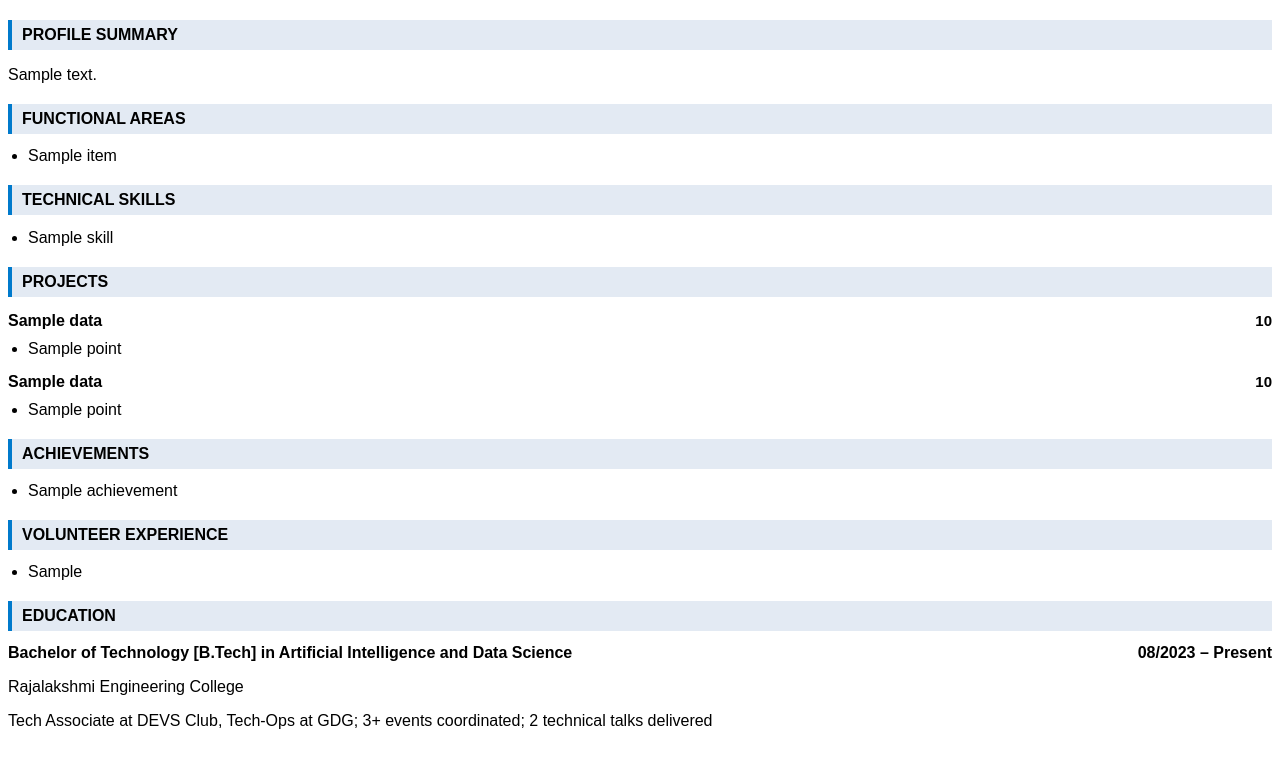
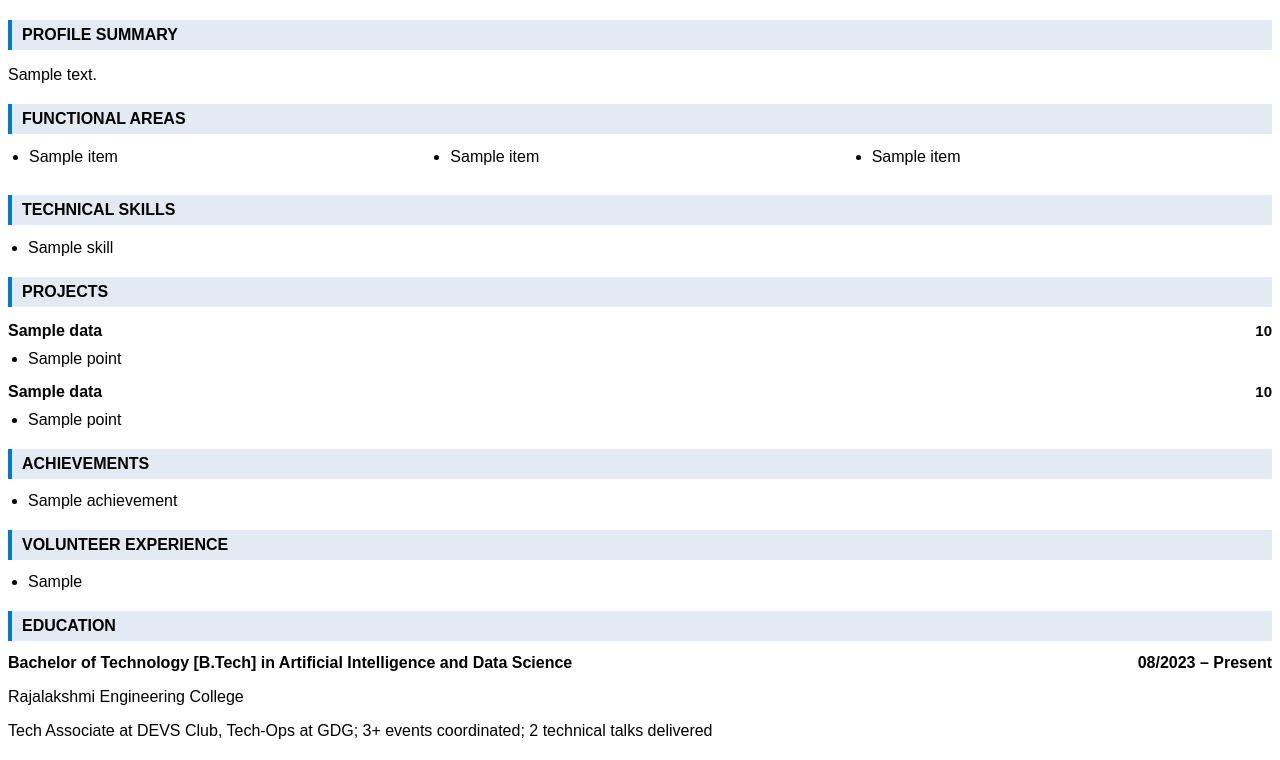
Before and after one commit to dhanush-ts/Resume-Server, a Flask app: template templates/template.html in a window 1280 px wide. Shown: the part 40-800 px from the top of the page. Run offline with Flask 3, Linux system fonts and the light colour scheme; the template is opened without the code that fills it: most values are stand-ins (such as "Sample title", 1, 10 or a date in 2020).

Commit message:
Update template.html

```diff
--- a/templates/template.html
+++ b/templates/template.html
@@ -1,4 +1,4 @@
-<!DOCTYPE html>
+<!-- <!DOCTYPE html>
 <html lang="en">
 <head>
   <meta charset="UTF-8" />
@@ -183,4 +183,229 @@
     <p>Tech Associate at DEVS Club, Tech-Ops at GDG; 3+ events coordinated; 2 technical talks delivered</p>
   </div>
 </body>
+</html> -->
+
+
+<!DOCTYPE html>
+<html lang="en">
+<head>
+  <meta charset="UTF-8" />
+  <title>{{ data.name }} - Resume</title>
+  <style>
+    body {
+      font-family: Arial, sans-serif;
+      background: #ffffff;
+      color: #000;
+      padding: 0;
+    }
+
+    .container {
+      margin: 0 auto;
+      background-color: #fff;
+    }
+
+    .header {
+      display: flex;
+      justify-content: space-between;
+      align-items: center;
+      margin-bottom: 20px;
+    }
+
+    .header h1 {
+      font-size: 28px;
+      margin: 0;
+    }
+
+    .header a {
+      color: #007acc;
+      text-decoration: none;
+    }
+
+    .contact {
+      font-size: 15px;
+      color: #333;
+      text-align: right;
+    }
+
+    .bullet {
+      margin-right: 5px;
+      color: #000;
+    }
+
+    .contact a {
+      color: #0066cc;
+      text-decoration: none;
+    }
+
+    .education-line {
+      display: flex;
+      justify-content: space-between;
+      align-items: baseline;
+    }
+
+
+    .section-title {
+      background-color: #e3eaf3;
+      padding: 6px 10px;
+      font-size: 16px;
+      font-weight: bold;
+      border-left: 4px solid #007acc;
+      margin-top: 20px;
+    }
+
+    ul {
+      padding-left: 20px;
+      margin: 10px 0;
+    }
+
+    li {
+      margin-bottom: 5px;
+    }
+
+    .three-column {
+      column-count: 3;
+      column-gap: 20px;
+      list-style-type: disc;
+      padding-left: 20px;
+      margin: 10px 0;
+    }
+
+    .three-column li {
+      break-inside: avoid;
+      margin-bottom: 8px;
+    }
+
+    .project-header {
+      display: flex;
+      justify-content: space-between;
+      font-weight: bold;
+      margin-top: 15px;
+      font-size: 16px;
+    }
+
+    .duration {
+      font-size: 15px;
+      font-weight: bold;
+      text-align: right;
+    }
+
+    /* New styles for functional areas table */
+    .functional-areas-table {
+      width: 100%;
+      border-collapse: collapse;
+      margin: 10px 0;
+    }
+    .functional-areas-table td {
+      vertical-align: top;
+      padding-right: 20px;
+    }
+    .functional-areas-table ul {
+      margin: 0;
+      padding-left: 20px;
+      list-style-type: disc;
+    }
+    .functional-areas-table li {
+      margin-bottom: 8px;
+    }
+  </style>
+</head>
+<body>
+  <div class="container">
+    <div class="header">
+      <h1><a href="https://dhanush-dev.tech/">{{ data.name }}</a></h1>
+      <div class="contact">
+        <a href="{{ data.linkedin }}">LinkedIn</a> |
+        <a href="{{ data.github }}">GitHub</a> |
+        <a href="https://dhanush-dev.tech/">Portfolio</a> |
+        {{ data.email }} |
+        {{ data.phone }}
+      </div>
+    </div>
+
+    <h2 class="section-title">PROFILE SUMMARY</h2>
+    <p class="summary">{{ data.profile_summary }}</p>
+
+    <h2 class="section-title">FUNCTIONAL AREAS</h2>
+    <table class="functional-areas-table">
+      <tr>
+        <td>
+          <ul>
+            {% for item in data.functional_areas[0:2] %}
+              <li>{{ item }}</li>
+            {% endfor %}
+          </ul>
+        </td>
+        <td>
+          <ul>
+            {% for item in data.functional_areas[2:4] %}
+              <li>{{ item }}</li>
+            {% endfor %}
+          </ul>
+        </td>
+        <td>
+          <ul>
+            {% for item in data.functional_areas[4:6] %}
+              <li>{{ item }}</li>
+            {% endfor %}
+          </ul>
+        </td>
+      </tr>
+    </table>
+
+    <h2 class="section-title">TECHNICAL SKILLS</h2>
+    <ul>
+      {% for skill in data.technical_skills %}
+        <li>{{ skill|safe }}</li>
+      {% endfor %}
+    </ul>
+
+    <h2 class="section-title">PROJECTS</h2>
+
+    <div class="project">
+      <div class="project-header">
+        <span>{{ data.project1_title }}</span>
+        <span class="duration">{{ data.project1_duration }}</span>
+      </div>
+      <ul>
+        {% for point in data.project1_points %}
+          <li>{{ point }}</li>
+        {% endfor %}
+      </ul>
+    </div>
+
+    <div class="project">
+      <div class="project-header">
+        <span>{{ data.project2_title }}</span>
+        <span class="duration">{{ data.project2_duration }}</span>
+      </div>
+      <ul>
+        {% for point in data.project2_points %}
+          <li>{{ point }}</li>
+        {% endfor %}
+      </ul>
+    </div>
+
+    <h2 class="section-title">ACHIEVEMENTS</h2>
+    <ul>
+      {% for a in data.achievements %}
+        <li>{{ a }}</li>
+      {% endfor %}
+    </ul>
+
+    <h2 class="section-title">VOLUNTEER EXPERIENCE</h2>
+    <ul>
+      {% for v in data.volunteer_experience %}
+        <li>{{ v }}</li>
+      {% endfor %}
+    </ul>
+
+    <h2 class="section-title">EDUCATION</h2>
+    <div class="education-line">
+      <strong>Bachelor of Technology [B.Tech] in Artificial Intelligence and Data Science</strong>
+      <strong>08/2023 – Present</strong>
+    </div>
+    <p>Rajalakshmi Engineering College</p>
+    <p>Tech Associate at DEVS Club, Tech-Ops at GDG; 3+ events coordinated; 2 technical talks delivered</p>
+  </div>
+</body>
 </html>
```
